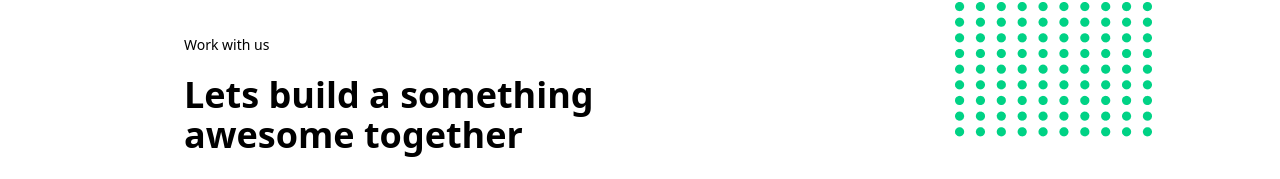
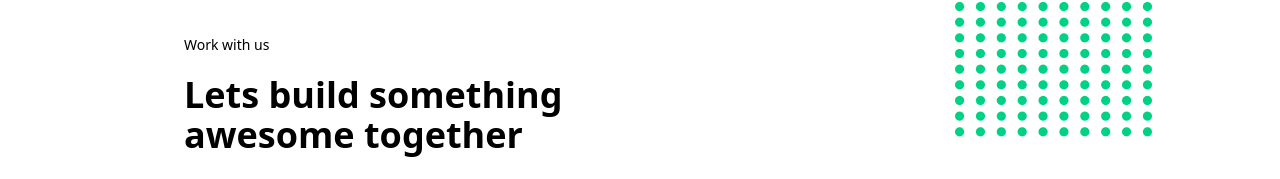
Before and after one commit to JoelAdigwe/JoelAdigwe.github.io, a plain HTML site: page contact.html in a window 1280 px wide. Shown: the part 519-698 px from the top of the page. Drawn offline with nearby package versions, Linux system fonts and the light colour scheme.

Commit message:
Update contact.html

```diff
--- a/contact.html
+++ b/contact.html
@@ -51,7 +51,7 @@
             <div class="flex flex-wrap">
                 <div class="w-full md:w-1/2 lg:pl-12 xl:pl-40">
                     <p class="text-sm font-medium mb-5">Work with us</p>
-                    <h3 class="text-4xl font-bold mb-5">Lets build a something <br> awesome together</h3>
+                    <h3 class="text-4xl font-bold mb-5">Lets build something <br> awesome together</h3>
                     <div class="flex flex-col">
                         <form action="">
                             <label for="" class="block font-medium">Name:</label>
```
